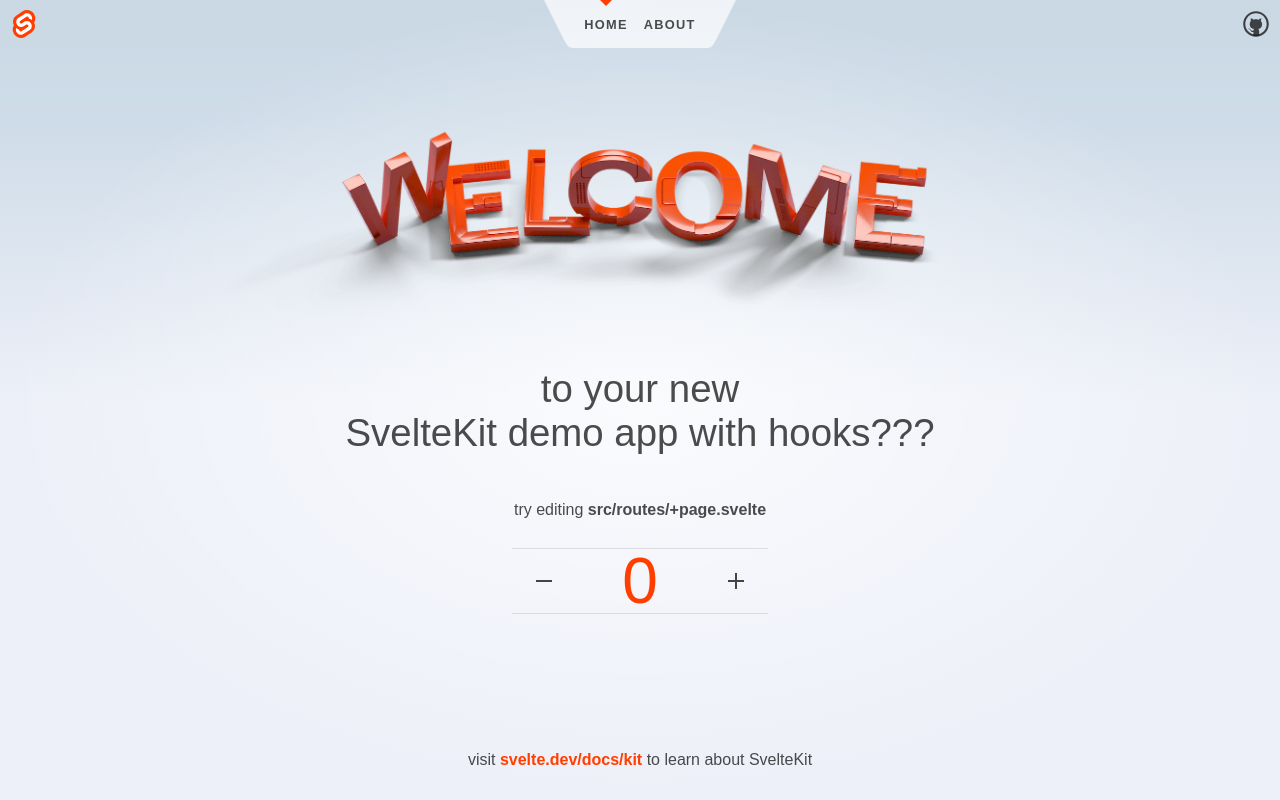
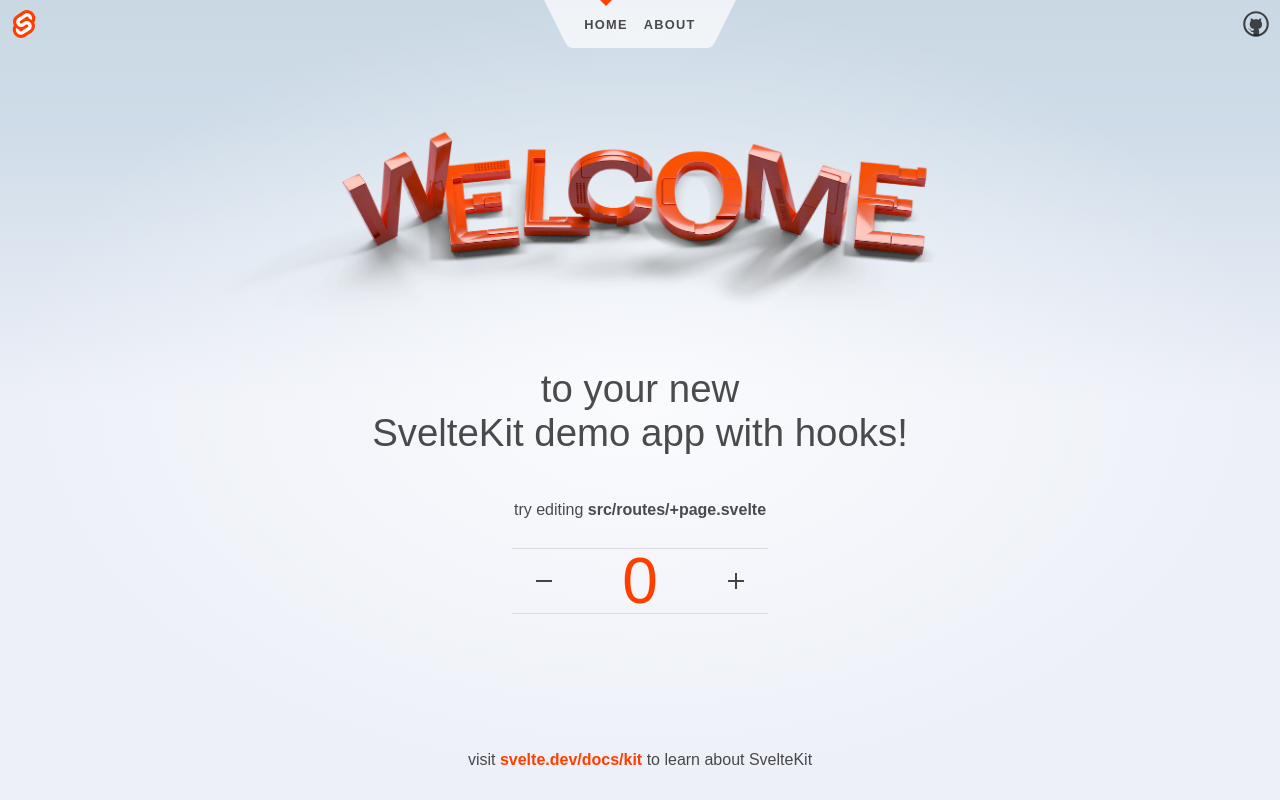
Before and after one commit to ArohanD/test-deploy-coolify, a SvelteKit app: page / in a window 1280 px wide. Built offline with nearby package versions, Linux system fonts and the light colour scheme.

Commit message:
Confirm working

```diff
--- a/src/routes/+page.svelte
+++ b/src/routes/+page.svelte
@@ -18,7 +18,7 @@
 			</picture>
 		</span>
 
-		to your new<br />SvelteKit demo app with hooks???
+		to your new<br />SvelteKit demo app with hooks!
 	</h1>
 
 	<h2>
```
